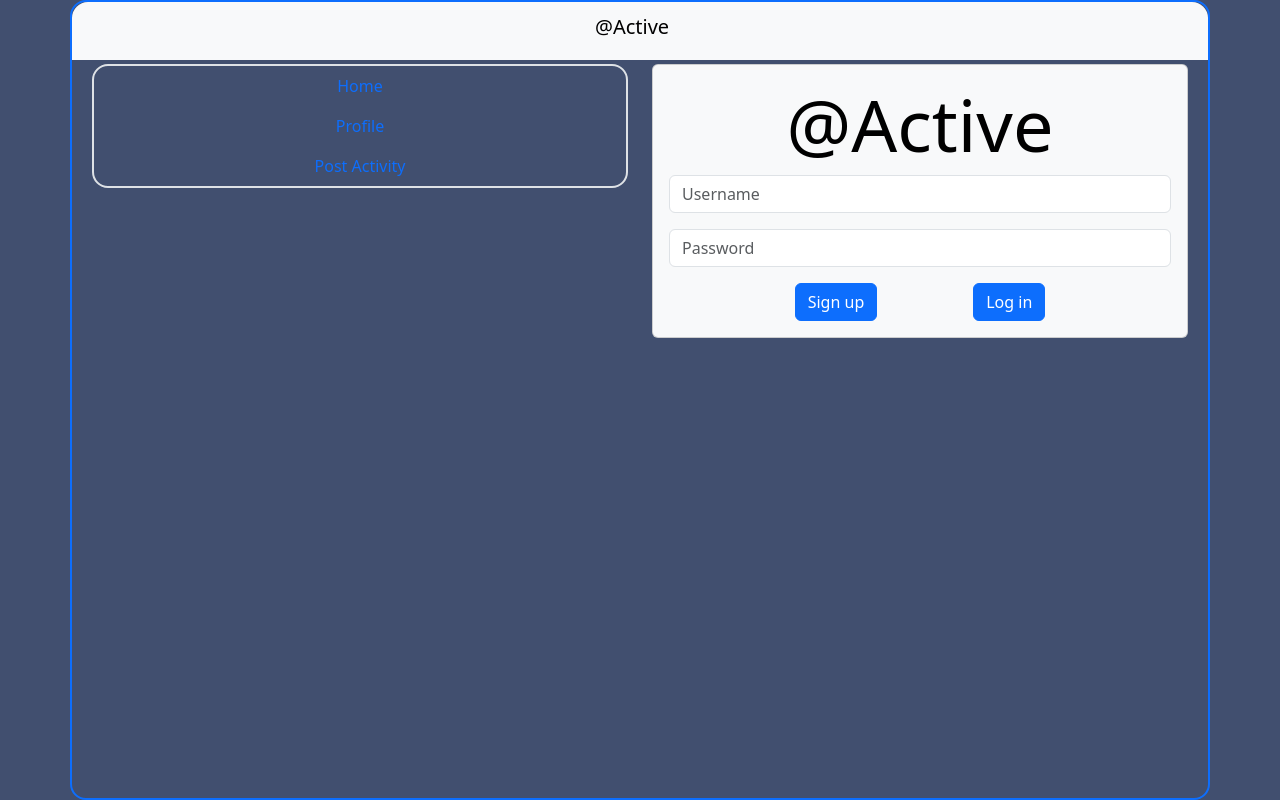
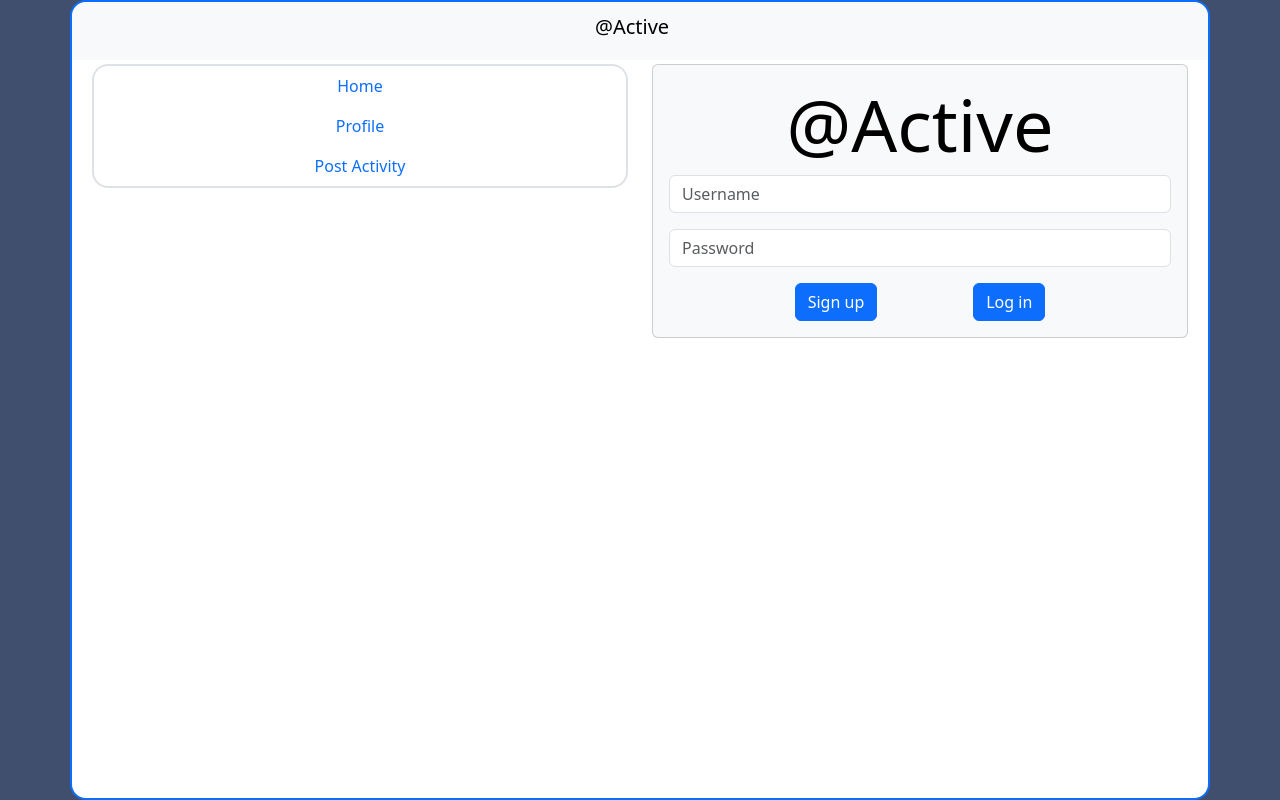
Before and after one commit to t-hendricks/active-angular-app, an Angular app: page / in a window 1280 px wide. Built offline with nearby package versions, Linux system fonts and the light colour scheme.

Commit message:
Styling container

```diff
--- a/src/app/app.component.css
+++ b/src/app/app.component.css
@@ -0,0 +1,3 @@
+.container {
+    background-color: white;
+}
```
